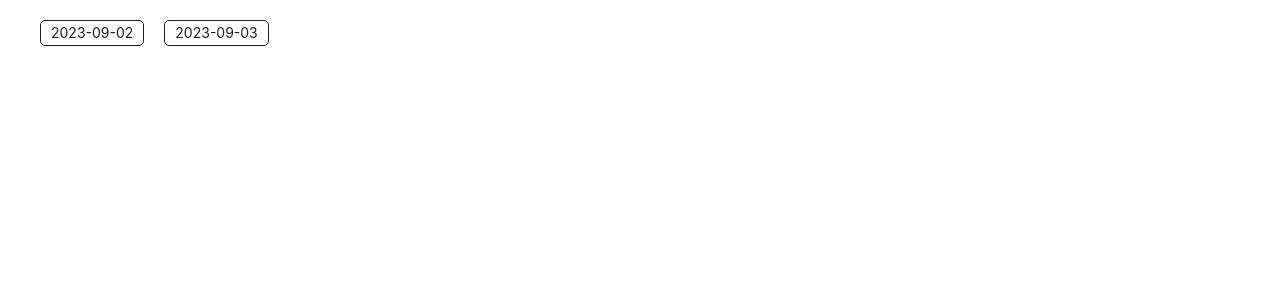
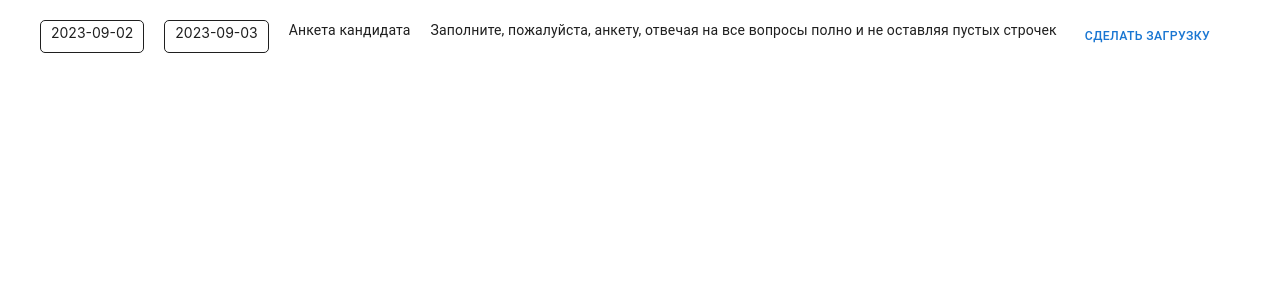
Before and after one commit to salievvm/kp-calendar, a React (Create React App) app: page / in a window 1280 px wide. Shown: the top 300 px of the page. Built offline with nearby package versions, Linux system fonts and the light colour scheme.

Commit message:
init container FormCandidate

```diff
--- a/src/App.jsx
+++ b/src/App.jsx
@@ -2,6 +2,8 @@ import { registerLocale } from 'react-datepicker';
 import ru from "date-fns/locale/ru";
 
 import DatePicker from "./containers/DatePicker/DatePicker";
+import FormCandidate from './containers/FormCandidate';
+import AppLoading from './containers/AppLoading/AppLoading';
 
 registerLocale("ru", ru);
 
@@ -9,6 +11,8 @@ function App() {
 	return (
 		<div className="App">
 			<DatePicker />
+			<FormCandidate />
+			<AppLoading />
 		</div>
 	);
 }
--- /dev/null
+++ b/src/components/@ui/CustomBackdropLoader/CustomBackdropLoader.jsx
@@ -0,0 +1,18 @@
+import * as React from 'react';
+import Backdrop from '@mui/material/Backdrop';
+import CircularProgress from '@mui/material/CircularProgress';
+
+const CustomBackdropLoader = () => {
+  return (
+    <div>
+      <Backdrop
+        sx={{ color: '#fff', zIndex: (theme) => theme.zIndex.drawer + 101 }}
+        open
+      >
+        <CircularProgress color="inherit" />
+      </Backdrop>
+    </div>
+  );
+}
+
+export default CustomBackdropLoader;
--- /dev/null
+++ b/src/components/@ui/CustomBackdropLoader/index.js
@@ -0,0 +1,3 @@
+import CustomBackdropLoader from './CustomBackdropLoader';
+
+export default CustomBackdropLoader;
--- /dev/null
+++ b/src/containers/AppLoading/AppLoading.jsx
@@ -0,0 +1,14 @@
+import { useSelector } from "react-redux";
+import CustomBackdropLoader from "../../components/@ui/CustomBackdropLoader";
+
+const AppLoading = () => {
+  const { loading } =  useSelector(state => state.app);
+
+  return (
+    <>
+      { loading ? <CustomBackdropLoader /> : null }
+    </>
+  )
+}
+
+export default AppLoading;
--- /dev/null
+++ b/src/containers/AppLoading/index.js
@@ -0,0 +1,3 @@
+import AppLoading from './AppLoading';
+
+export default AppLoading;
--- /dev/null
+++ b/src/containers/FormCandidate/FormCandidate.jsx
@@ -0,0 +1,24 @@
+import React from 'react';
+
+import { Button, Typography } from '@mui/material';
+import useApp from './hooks/useApp';
+
+const FormCandidate = () => {
+  const {
+    handleMakeLoading,
+  } = useApp();
+
+  return (
+    <>
+      <Typography>Анкета кандидата</Typography>
+      <Typography>Заполните, пожалуйста, анкету, отвечая на все вопросы полно и не оставляя пустых строчек</Typography>
+      <Button
+        onClick={handleMakeLoading}
+      >
+        Сделать загрузку
+      </Button>
+    </>
+  )
+};
+
+export default FormCandidate;
--- /dev/null
+++ b/src/containers/FormCandidate/hooks/useApp.js
@@ -0,0 +1,25 @@
+import { useSelector } from "react-redux";
+
+import App from "../../../redux/actions/model/App";
+
+const useApp = () => {
+  const {
+    app,
+  } = useSelector(state => state);
+
+  const obApp = new App();
+
+  const handleMakeLoading = () => {
+    obApp.setLoading();
+    setTimeout(() => {
+      obApp.endLoading();
+    }, 2000)
+  }
+
+  return {
+    app,
+    handleMakeLoading,
+  }
+};
+
+export default useApp;
--- /dev/null
+++ b/src/containers/FormCandidate/index.js
@@ -0,0 +1,3 @@
+import FormCandidate from './FormCandidate';
+
+export default FormCandidate;
--- /dev/null
+++ b/src/redux/actions/model/App/index.js
@@ -0,0 +1,24 @@
+/* eslint-disable */
+
+import store from "../../../store";
+
+import {
+  APP_LOADED,
+  APP_SET_LOADING
+} from "../../../reducers/app";
+
+class App {
+  setLoading = () => {
+    store.dispatch({
+      type: APP_SET_LOADING,
+    })
+  }
+
+  endLoading = () => {
+    store.dispatch({
+      type: APP_LOADED,
+    })
+  }
+}
+
+export default App;
```
